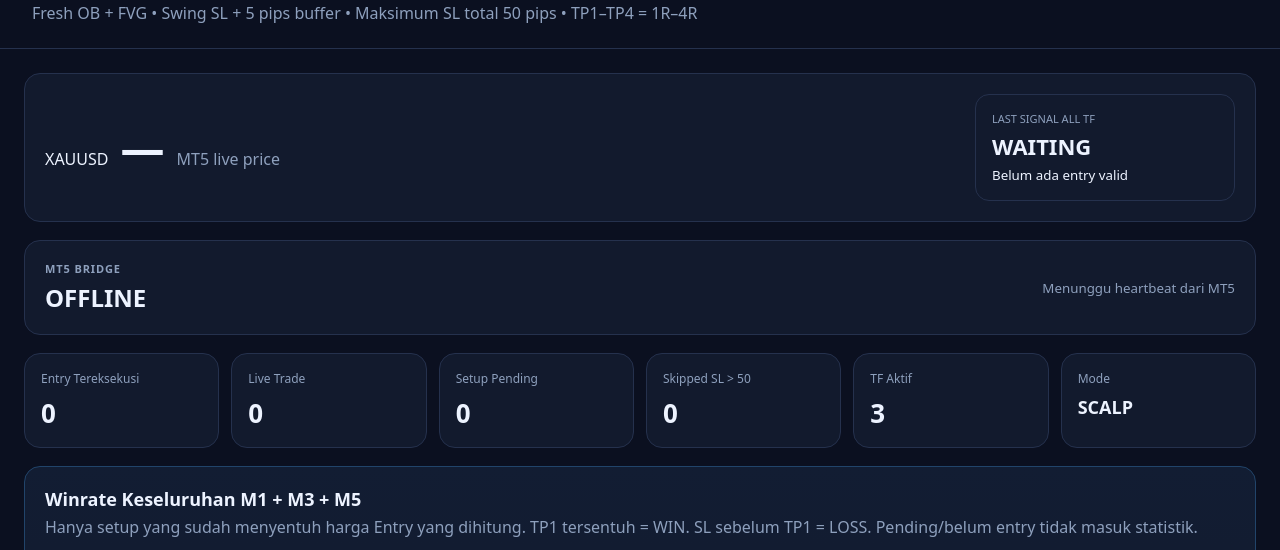
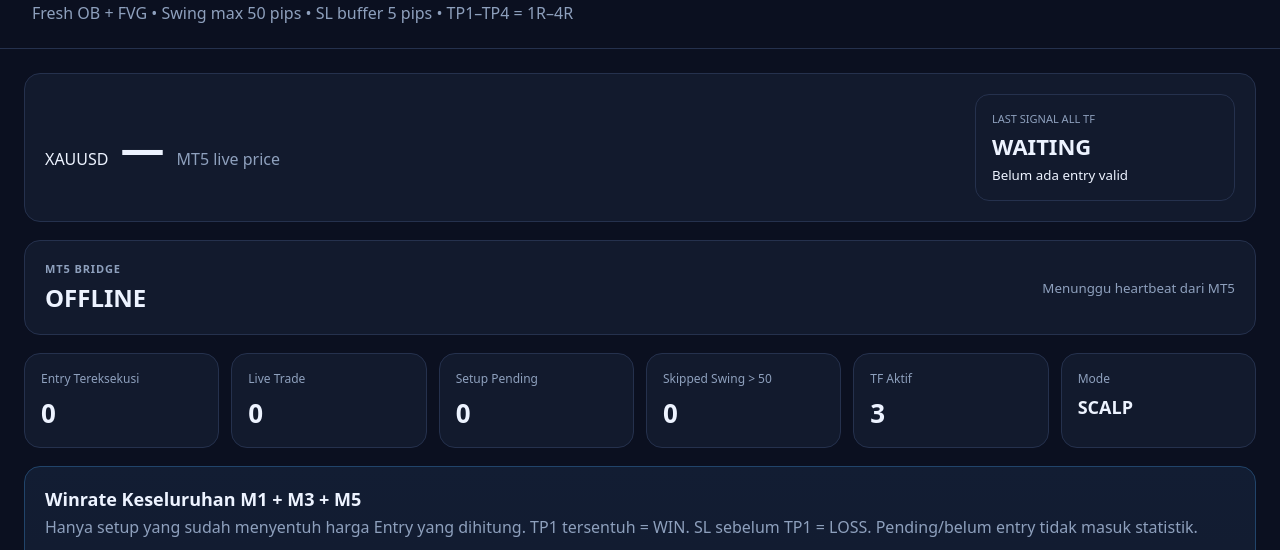
Before and after one commit to tradingakun871-jpg/ai-trading-ob-FVG, a website: page public/index.html in a window 1280 px wide. Shown: the part 86-636 px from the top of the page. Drawn offline with Linux system fonts and the light colour scheme; no server answers.

Commit message:
Clarify swing max plus SL buffer on dashboard

```diff
--- a/public/index.html
+++ b/public/index.html
@@ -11,7 +11,7 @@
     <div>
       <div class="eyebrow">AI SCALPING ENGINE</div>
       <h1>Order Block + FVG — M1 / M3 / M5</h1>
-      <p>Fresh OB + FVG • Swing SL + 5 pips buffer • Maksimum SL total 50 pips • TP1–TP4 = 1R–4R</p>
+      <p>Fresh OB + FVG • Swing max 50 pips • SL buffer 5 pips • TP1–TP4 = 1R–4R</p>
     </div>
     <div class="top-actions">
       <nav class="main-nav" aria-label="Menu utama">
@@ -43,7 +43,7 @@
       <article class="card"><span>Entry Tereksekusi</span><strong id="allTrades">0</strong></article>
       <article class="card"><span>Live Trade</span><strong id="allLive">0</strong></article>
       <article class="card"><span>Setup Pending</span><strong id="allPending">0</strong></article>
-      <article class="card"><span>Skipped SL &gt; 50</span><strong id="allSkipped">0</strong></article>
+      <article class="card"><span>Skipped Swing &gt; 50</span><strong id="allSkipped">0</strong></article>
       <article class="card"><span>TF Aktif</span><strong>3</strong></article>
       <article class="card"><span>Mode</span><strong class="small-strong">SCALP</strong></article>
     </section>
```
